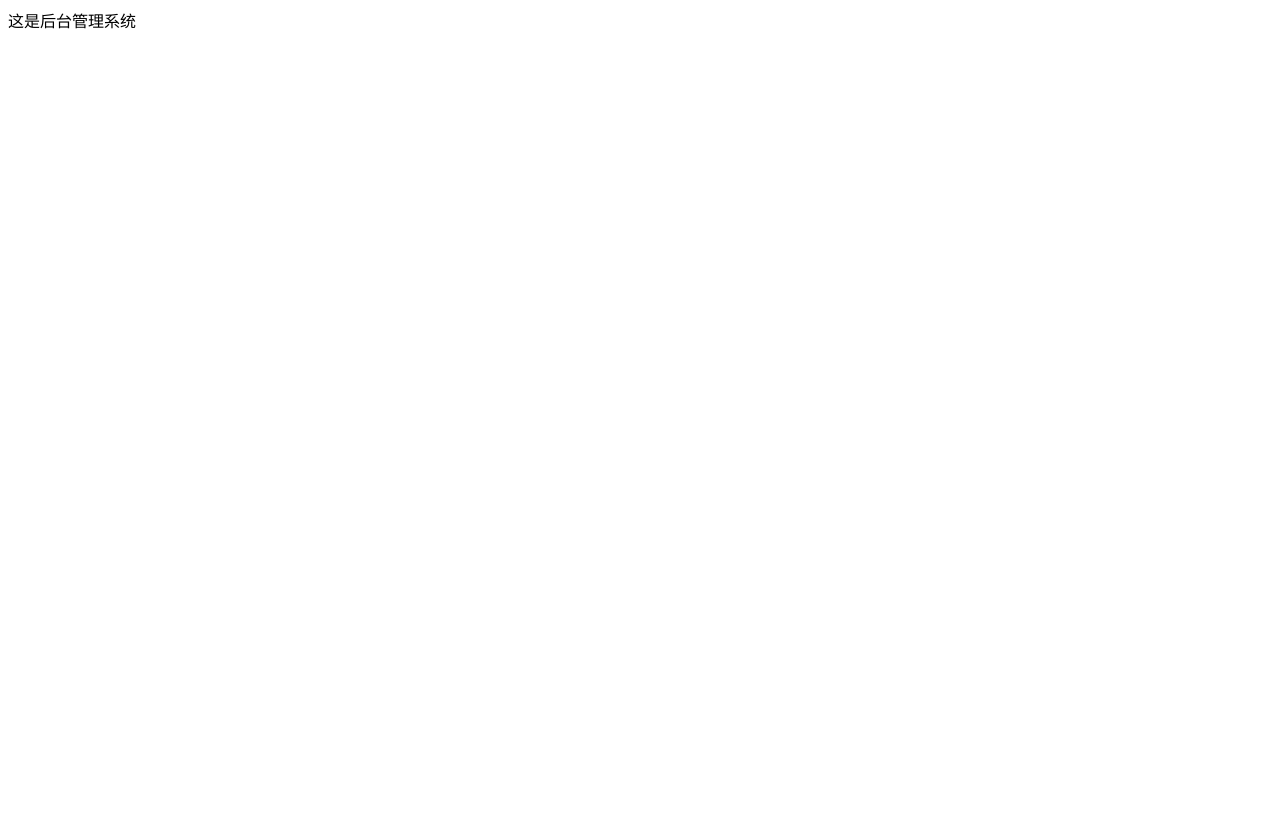
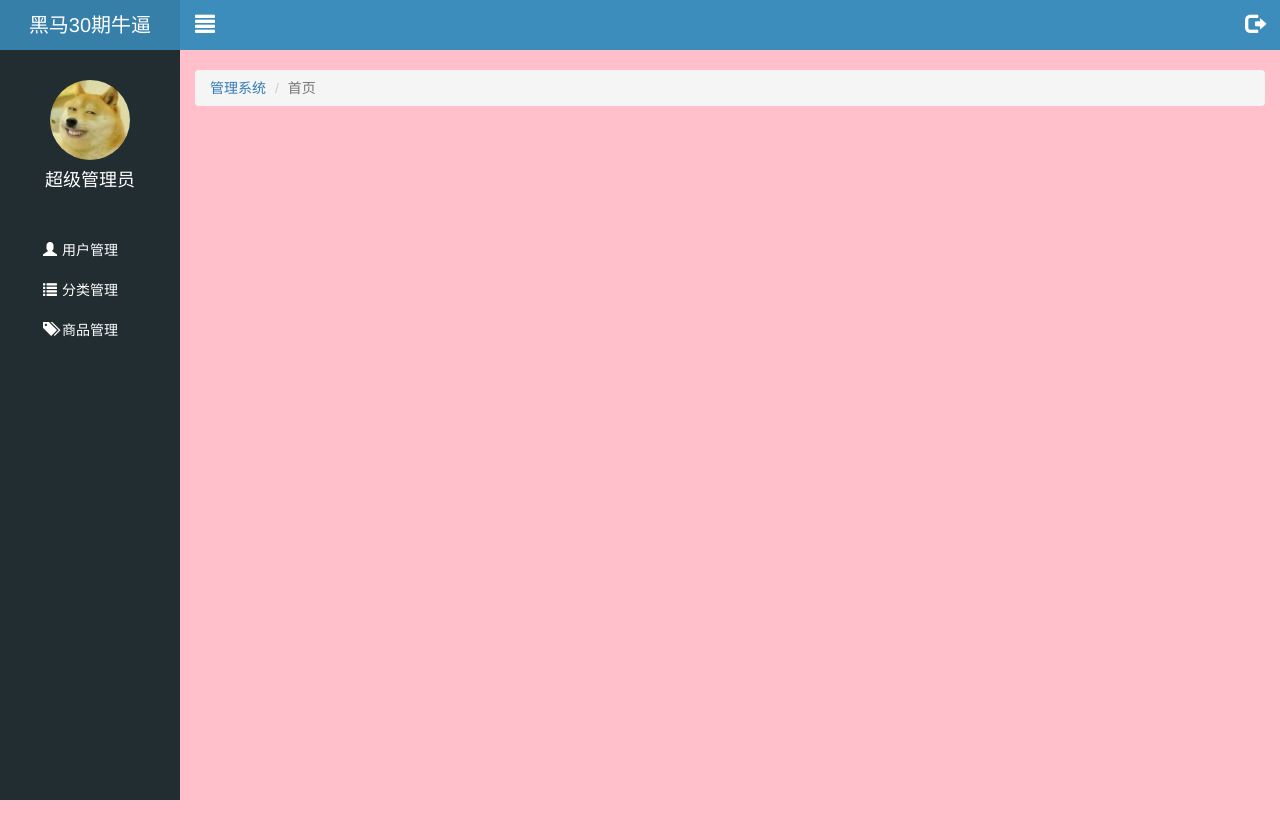
Before and after one commit to JepsonGithub/letao_sh30, a website: page public/back/index.html in a window 1280 px wide. Shown: the top 838 px of the page. Before the commit the page ends 800 px from the top, so only its background shows below. Drawn offline with Linux system fonts and the light colour scheme.

Commit message:
首页静态公共结构样式完成

```diff
--- a/public/back/css/common.css
+++ b/public/back/css/common.css
@@ -1,6 +1,21 @@
 .body_bg {
   background-color: #222D32;
 }
+
+a:link,
+a:visited,
+a:hover,
+a:active {
+  text-decoration: none;
+}
+
+ul {
+  list-style: none;
+  margin: 0;
+  padding: 0;
+}
+
+
 
 .panel .panel-title {
   height: 40px;
@@ -12,3 +27,96 @@
 .mt_150 {
   margin-top: 150px;
 }
+.mt_20 {
+  margin-top: 20px;
+}
+
+
+.lt_aside {
+  position: fixed;
+  left: 0;
+  top: 0;
+  width: 180px;
+  height: 100%;
+  background-color: #222D32;
+  z-index: 999;
+}
+.lt_aside .brand {
+  width: 100%;
+  height: 50px;
+  line-height: 50px;
+  background-color: #367FA9;
+}
+.lt_aside .brand a {
+  text-align: center;
+  display: block;
+  color: #fff;
+  text-decoration: none;
+  font-size: 20px;
+}
+.lt_aside .user {
+  height: 180px;
+  padding-top: 30px;
+}
+.lt_aside .user img {
+  width: 80px;
+  height: 80px;
+  border-radius: 50%;
+  margin: 0 auto;
+  display: block;
+}
+.lt_aside .user p {
+  text-align: center;
+  line-height: 40px;
+  color: #fff;
+  font-size: 18px;
+}
+
+.lt_aside .nav li a {
+  display: block;
+  height: 40px;
+  line-height: 40px;
+  padding-left: 40px;
+  color: #fff;
+  border-left: 3px solid transparent;
+}
+.lt_aside .nav li a.current {
+  background-color: #1D1F21;
+  border-left: 3px solid #069;
+}
+.lt_aside .nav li i {
+  margin-right: 5px;
+}
+.lt_aside .nav li .child {
+  display: none;
+}
+.lt_aside .nav li .child a {
+  padding-left: 60px;
+}
+
+
+.lt_main {
+  height: 2000px;
+  background-color: pink;
+  padding-left: 180px;
+  padding-top: 50px;
+}
+
+.lt_topbar {
+  position: fixed;
+  left: 0;
+  top: 0;
+  width: 100%;
+  height: 50px;
+  background-color: #3C8DBC;
+  padding-left: 180px;
+}
+.lt_topbar .icon_left,
+.lt_topbar .icon_right {
+  width: 50px;
+  height: 50px;
+  line-height: 50px;
+  text-align: center;
+  color: #fff;
+  font-size: 20px;
+}
--- a/public/back/index.html
+++ b/public/back/index.html
@@ -1,12 +1,76 @@
-<!doctype html>
-<html lang="en">
+<!DOCTYPE html>
+<html lang="zh-CN">
 <head>
   <meta charset="UTF-8">
-  <title>Document</title>
+  <title>乐淘商城</title>
+  <meta name="viewport"
+        content="width=device-width, user-scalable=no, initial-scale=1.0, maximum-scale=1.0, minimum-scale=1.0">
+  <link rel="stylesheet" href="./lib/bootstrap/css/bootstrap.css">
+  <link rel="stylesheet" href="./lib/bootstrap-validator/css/bootstrapValidator.css">
+  <link rel="stylesheet" href="./lib/nprogress/nprogress.css">
+  <link rel="stylesheet" href="./css/common.css">
 </head>
 <body>
 
-这是后台管理系统
+
+<!-- 左侧侧边栏 -->
+<div class="lt_aside">
+  <!-- 标题 -->
+  <div class="brand">
+    <a href="#">黑马30期牛逼</a>
+  </div>
+  <!-- 用户头像 -->
+  <div class="user">
+    <img src="./images/02.jpg" alt="">
+    <p>超级管理员</p>
+  </div>
+  <!-- 导航 -->
+  <div class="nav">
+    <ul>
+      <li><a href="user.html"><i class="glyphicon glyphicon-user"></i><span>用户管理</span></a></li>
+      <li>
+        <a href="javascript:;"><i class="glyphicon glyphicon-list"></i><span>分类管理</span></a>
+        <!-- 用于切换显示的二级列表 -->
+        <div class="child">
+          <a href="first.html">一级分类</a>
+          <a href="second.html">二级分类</a>
+        </div>
+      </li>
+      <li><a href="product.html"><i class="glyphicon glyphicon-tags"></i><span>商品管理</span></a></li>
+    </ul>
+  </div>
+</div>
+
+<!-- 右侧主体部分 -->
+<div class="lt_main">
+
+  <!-- 头部的 topbar -->
+  <div class="lt_topbar">
+    <!-- pull-left   pull-right -->
+    <a class="icon_left pull-left" href="#"><i class="glyphicon glyphicon-align-justify"></i></a>
+    <a class="icon_right pull-right" href="#"><i class="glyphicon glyphicon-log-out"></i></a>
+  </div>
+
+  <!-- 流式布局容器 container-fluid 特征: 宽度100%,  默认有左右的 15px padding -->
+  <div class="container-fluid">
+
+    <!-- 链接导航, 路径导航 -->
+    <ol class="breadcrumb mt_20">
+      <li><a href="index.html">管理系统</a></li>
+      <li class="active">首页</li>
+    </ol>
+
+  </div>
+
+</div>
+
+
+
+<script src="./lib/jquery/jquery.min.js"></script>
+<script src="./lib/bootstrap/js/bootstrap.min.js"></script>
+<script src="./lib/bootstrap-validator/js/bootstrapValidator.min.js"></script>
+<script src="./lib/nprogress/nprogress.js"></script>
+<script src="./js/common.js"></script>
 
 </body>
 </html>
```
Also changed, not shown: public/back/images/02.jpg (added).
